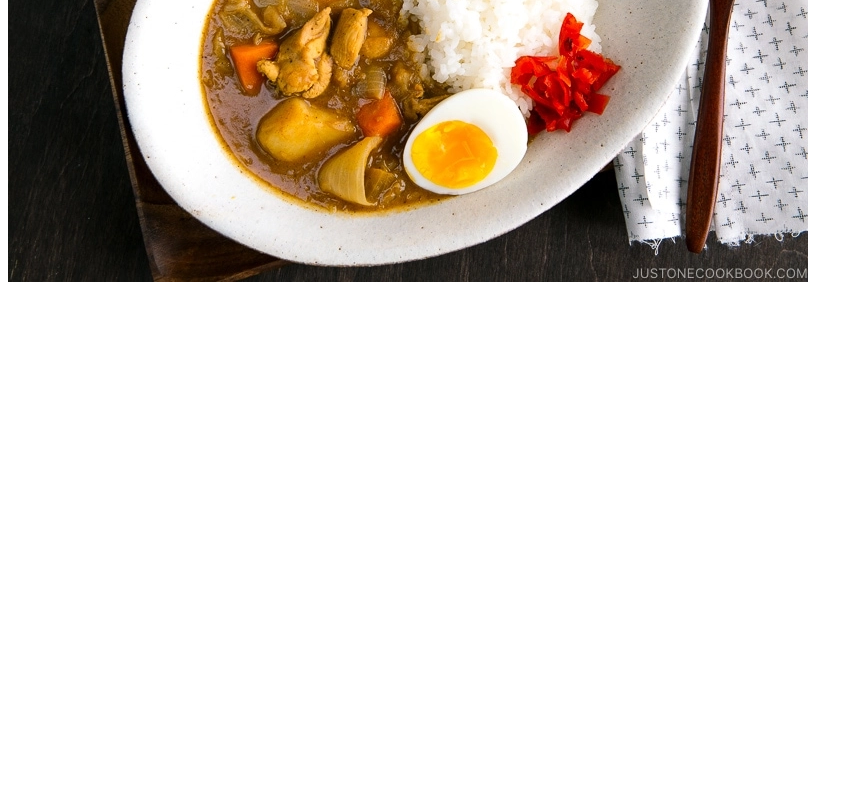
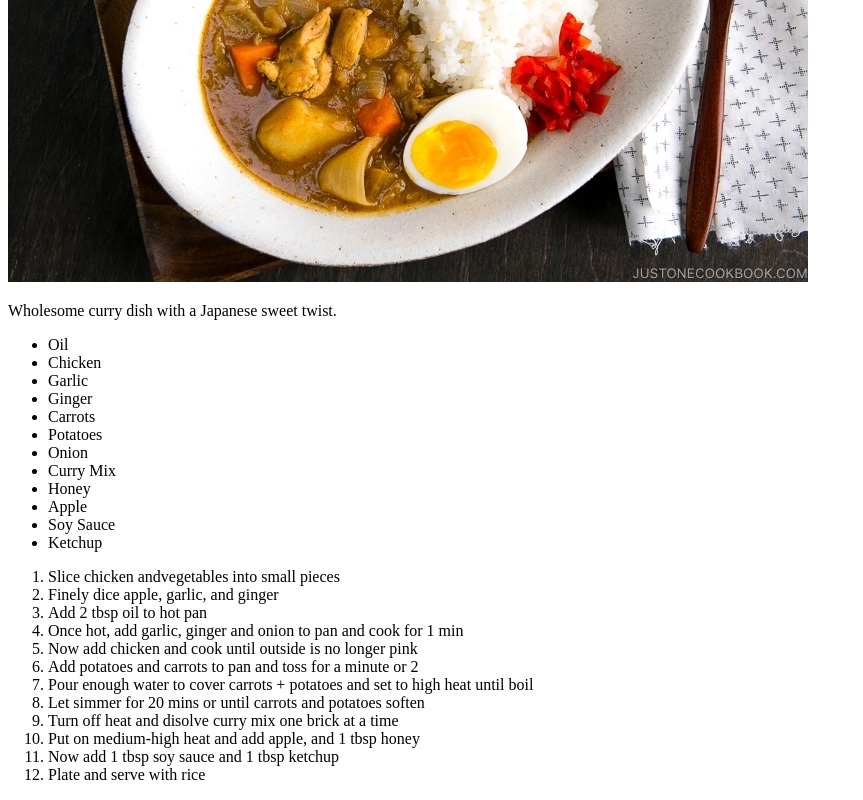
Before and after one commit to mdharr/odin-recipes, a plain HTML site: page recipes/japanese-curry.html in a window 1280 px wide. Shown: the part 331-1131 px from the top of the page, without its empty margins (0-863 px from the left). Before the commit the page ends 800 px from the top, so only its background shows below. Drawn offline with Linux system fonts and the light colour scheme.

Commit message:
Complete all recipes

```diff
--- a/recipes/japanese-curry.html
+++ b/recipes/japanese-curry.html
@@ -7,6 +7,37 @@
 
     <body>
         <h1>Japanese Curry Recipe</h1>
-        <img src="../images/japanese-curry.jpg">
+        <img src="../images/japanese-curry.jpg" alt="japanese curry img">
+        <p>
+            Wholesome curry dish with a Japanese sweet twist.
+        </p>
+        <ul>
+            <li>Oil</li>
+            <li>Chicken</li>
+            <li>Garlic</li>
+            <li>Ginger</li>
+            <li>Carrots</li>
+            <li>Potatoes</li>
+            <li>Onion</li>
+            <li>Curry Mix</li>
+            <li>Honey</li>
+            <li>Apple</li>
+            <li>Soy Sauce</li>
+            <li>Ketchup</li>
+        </ul>
+        <ol>
+            <li>Slice chicken andvegetables into small pieces</li>
+            <li>Finely dice apple, garlic, and ginger</li>
+            <li>Add 2 tbsp oil to hot pan</li>
+            <li>Once hot, add garlic, ginger and onion to pan and cook for 1 min</li>
+            <li>Now add chicken and cook until outside is no longer pink</li>
+            <li>Add potatoes and carrots to pan and toss for a minute or 2</li>
+            <li>Pour enough water to cover carrots + potatoes and set to high heat until boil</li>
+            <li>Let simmer for 20 mins or until carrots and potatoes soften</li>
+            <li>Turn off heat and disolve curry mix one brick at a time</li>
+            <li>Put on medium-high heat and add apple, and 1 tbsp honey</li>
+            <li>Now add 1 tbsp soy sauce and 1 tbsp ketchup</li>
+            <li>Plate and serve with rice</li>
+        </ol>
     </body>
 </html>
```
Also changed, not shown: index.html (+5 -1 lines), recipes/blt.html (+19 -1 lines), recipes/overnight-oats.html (+21 -1 lines), images/blt.jpg.
